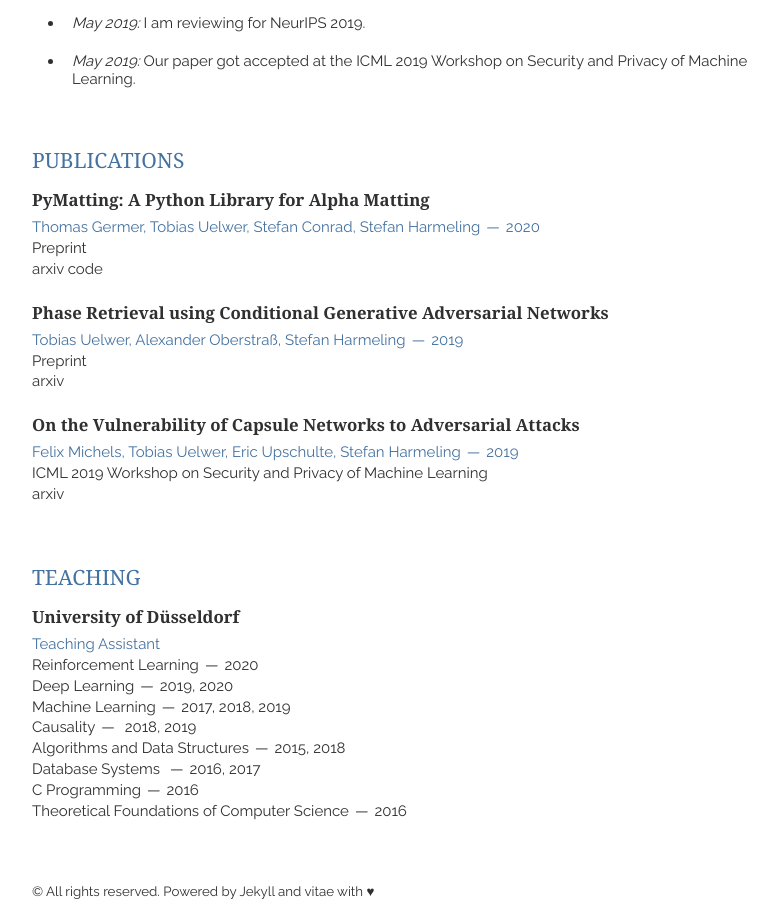
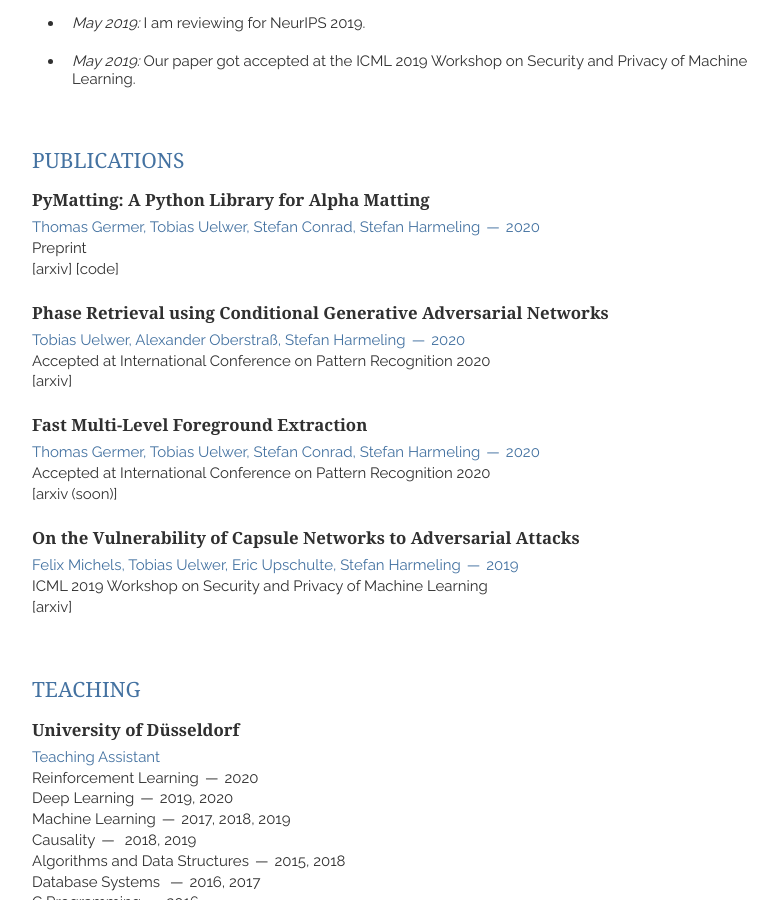
Before and after one commit to tuelwer/tuelwer.github.io, a Jekyll site: the page built from index.html, in a window 1280 px wide and 900 px high, scrolled down 468 px. Shown: the whole window, without its empty margins (328-1106 px from the left). Built offline with Jekyll 4.4.1, drawn with Linux system fonts in a browser that asks for light colours; nearby versions of some CDN libraries; some web fonts are replaced; the list of posts is cut into pages by our own code.

Commit message:
Update publications.html

```diff
--- a/_includes/publications.html
+++ b/_includes/publications.html
@@ -6,16 +6,24 @@
       <span><address>Thomas Germer, Tobias Uelwer, Stefan Conrad, Stefan Harmeling</address><time>2020</time></span>
     </header>
     <p>Preprint</p>
-    <a href="https://arxiv.org/pdf/2003.12382.pdf">arxiv</a>
-    <a href="https://github.com/pymatting/pymatting">code</a>
+    [<a href="https://arxiv.org/pdf/2003.12382.pdf">arxiv</a>]
+    [<a href="https://github.com/pymatting/pymatting">code</a>]
   </article>
   <article>
     <header>
       <h1>Phase Retrieval using Conditional Generative Adversarial Networks</h1>
-      <span><address>Tobias Uelwer, Alexander Oberstraß, Stefan Harmeling</address><time>2019</time></span>
+      <span><address>Tobias Uelwer, Alexander Oberstraß, Stefan Harmeling</address><time>2020</time></span>
     </header>
-    <p>Preprint</p>
-    <a href="https://arxiv.org/pdf/1912.04981">arxiv</a>
+    <p>Accepted at International Conference on Pattern Recognition 2020</p>
+    [<a href="https://arxiv.org/pdf/1912.04981">arxiv</a>]
+  </article>
+    <article>
+    <header>
+      <h1>Fast Multi-Level Foreground Extraction</h1>
+      <span><address>Thomas Germer, Tobias Uelwer, Stefan Conrad, Stefan Harmeling</address><time>2020</time></span>
+    </header>
+    <p>Accepted at International Conference on Pattern Recognition 2020</p>
+    [<a href="https://arxiv.org/">arxiv (soon)</a>]
   </article>
   <article>
     <header>
@@ -23,6 +31,6 @@
       <span><address>Felix Michels, Tobias Uelwer, Eric Upschulte, Stefan Harmeling</address><time>2019</time></span>
     </header>
     <p>ICML 2019 Workshop on Security and Privacy of Machine Learning</p>
-    <a href="https://arxiv.org/pdf/1906.03612.pdf">arxiv</a>
+    [<a href="https://arxiv.org/pdf/1906.03612.pdf">arxiv</a>]
   </article>
 </section>
```
